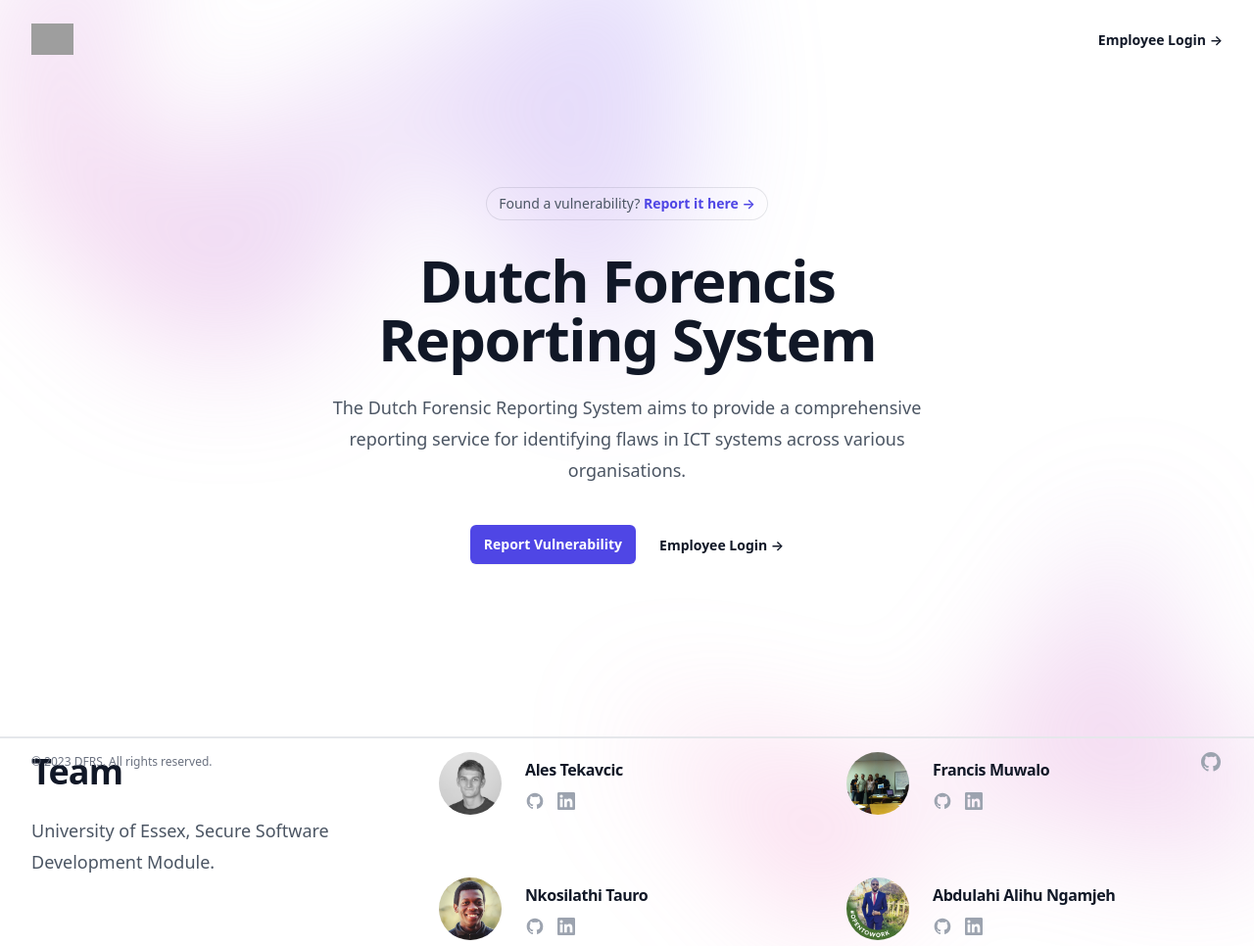
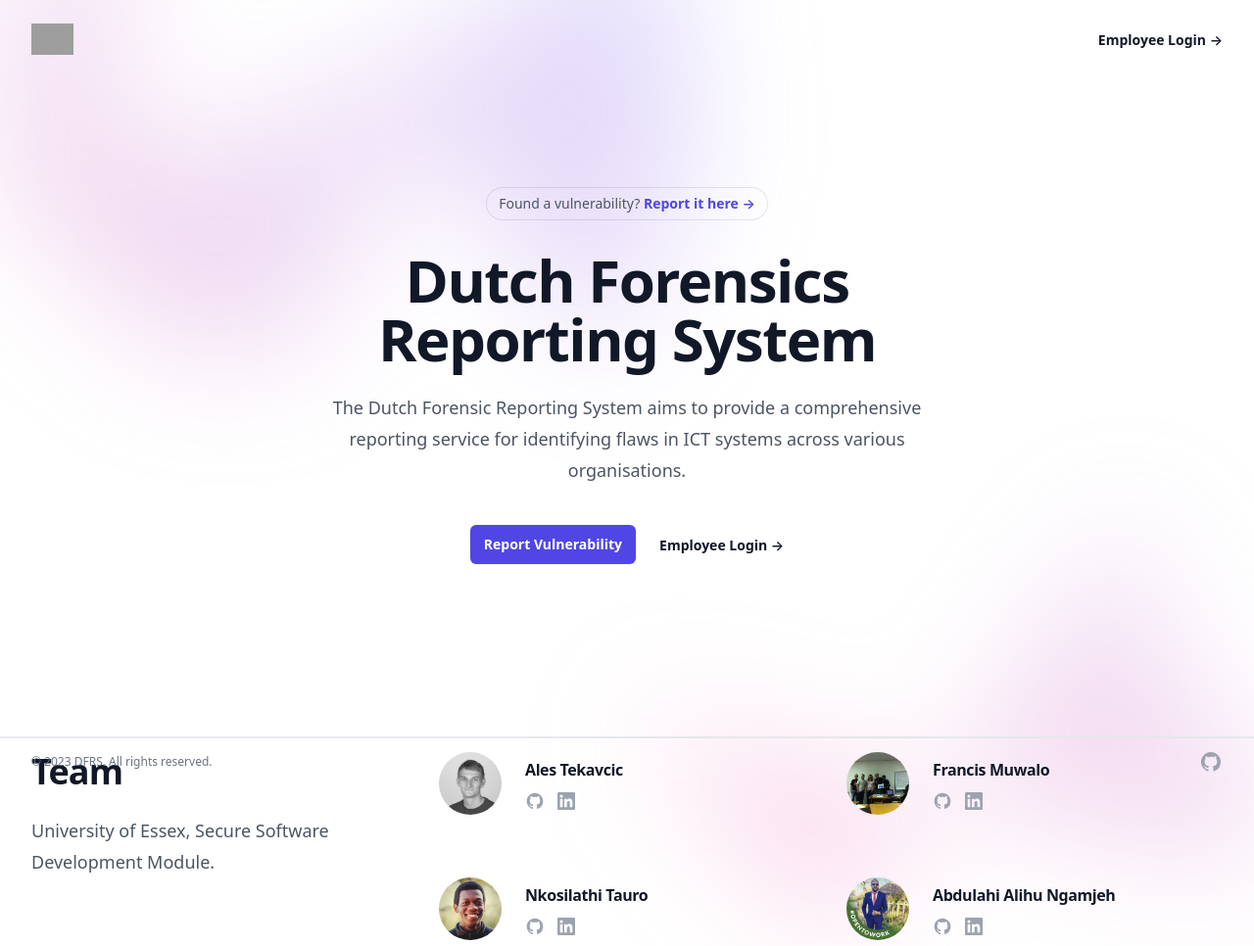
Before and after one commit to nkosi-tauro/dfrs_domain, a Django app: page / in a window 1280 px wide. Shown: the whole page at 98% size. Run offline with Django 4.2, Linux system fonts and the light colour scheme; some libraries are stand-ins or nearby versions; grey boxes are pictures that could not be loaded.

Commit message:
fix spelling

```diff
--- a/templates/homeview/home.html
+++ b/templates/homeview/home.html
@@ -57,7 +57,7 @@
           </div>
         </div>
         <div class="text-center">
-          <h1 class="text-4xl font-bold tracking-tight text-gray-900 sm:text-6xl">Dutch Forencis Reporting System</h1>
+          <h1 class="text-4xl font-bold tracking-tight text-gray-900 sm:text-6xl">Dutch Forensics Reporting System</h1>
           <p class="mt-6 text-lg leading-8 text-gray-600">
             The Dutch Forensic Reporting System aims to provide a comprehensive reporting
             service for identifying flaws in ICT systems across various organisations.
```
